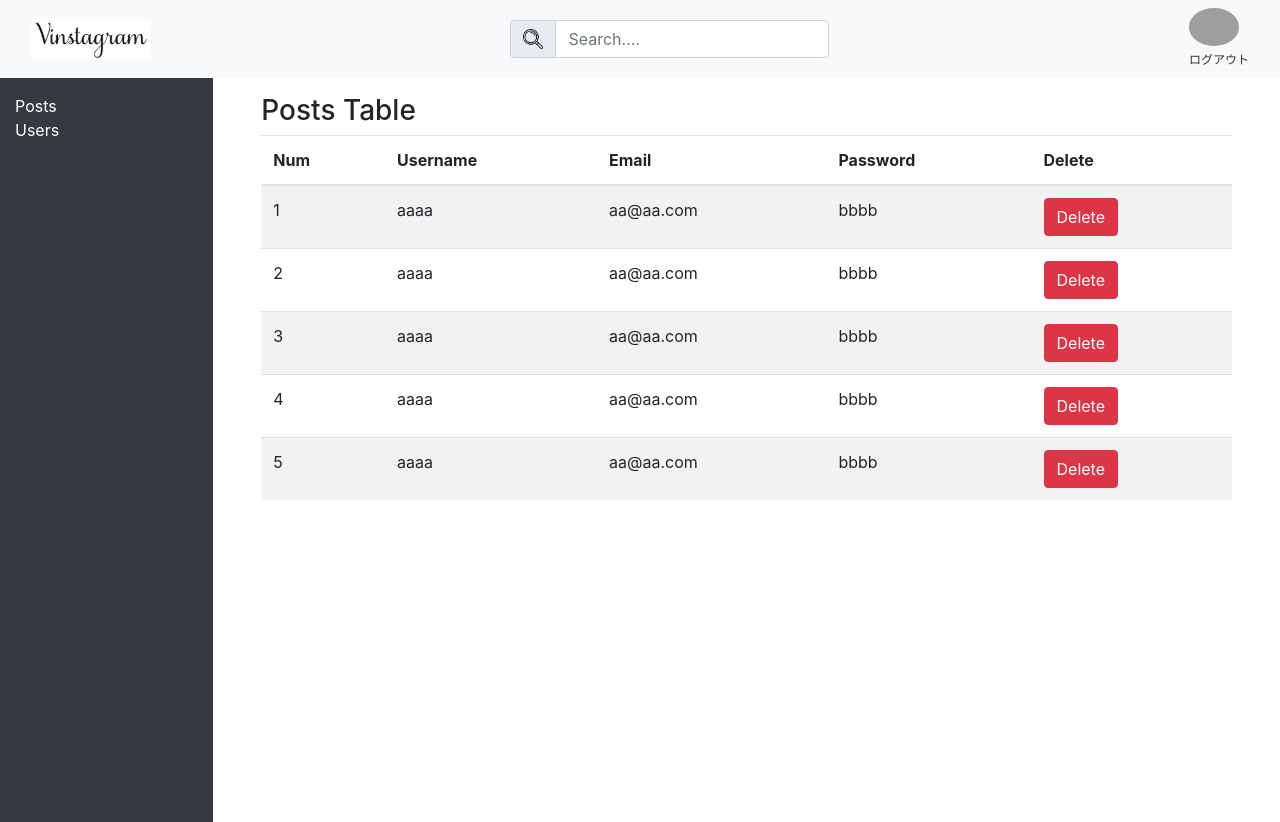
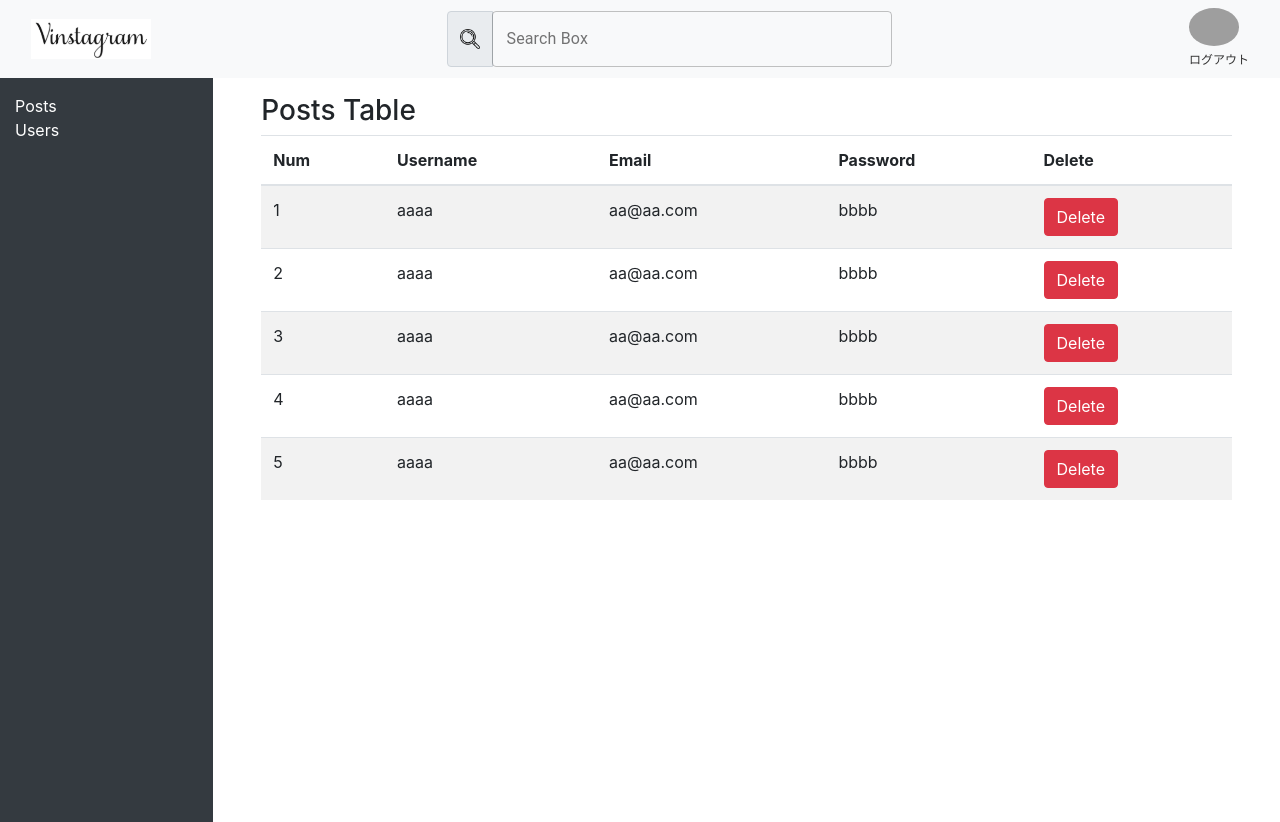
Before and after one commit to trungtd2112/vinstagram, a React (Create React App) app: page /admin in a window 1280 px wide. Built offline with nearby package versions, Linux system fonts and the light colour scheme; grey boxes are pictures that could not be loaded.

Commit message:
add search (user & post) feature

```diff
--- a/package.json
+++ b/package.json
@@ -3,9 +3,13 @@
   "version": "0.1.0",
   "private": true,
   "dependencies": {
+    "@material-ui/core": "^4.11.4",
+    "@material-ui/icons": "^4.11.2",
+    "@material-ui/lab": "^4.0.0-alpha.58",
     "@testing-library/jest-dom": "^5.12.0",
     "@testing-library/react": "^11.2.7",
     "@testing-library/user-event": "^12.8.3",
+    "axios": "^0.21.1",
     "react": "^17.0.2",
     "react-dom": "^17.0.2",
     "react-router-dom": "^5.2.0",
--- a/src/components/Navbar.jsx
+++ b/src/components/Navbar.jsx
@@ -1,17 +1,110 @@
-import React from 'react'
+import React, {useState, useEffect, Fragment} from 'react'
 import PropTypes from 'prop-types'
 
 import logo from "../images/logo.png";
 import searchIcon from "../images/loupe.png";
 
+import axios from 'axios';
+import { TextField, Icon } from '@material-ui/core';
+import { AccountCircle, Collections } from '@material-ui/icons';
+import Autocomplete from '@material-ui/lab/Autocomplete';
+import { useHistory } from 'react-router-dom';
 
 function Navbar(props) {
+
+  const [options, setOptions] = useState([]);
+  const [selected, setSelected] = useState({});
+
+  const history = useHistory();
+
+  const URL = "https://sheltered-coast-77536.herokuapp.com/api/";
 
   const avatarStyles = {
 
     maxWidth : "50px",
     maxHeight : "50px",
     borderRadius : "50%"
+  }
+
+  // const fetchAllData = async(url) => {
+  //   await axios.get(url).then((res) => {
+  //     if (res.data.users) {
+  //       setUsers(res.data.users);
+  //     }
+  //     else if (res.data.posts) {
+  //       setPosts(res.data.posts);
+  //     }
+  //   }).catch(err => {
+  //     console.log(err);
+  //   })
+  // }
+
+  // useEffect(() => {
+  //   fetchAllData(URL + 'users');
+  //   fetchAllData(URL + 'posts');
+  // }, []);
+
+  const getDataFromAPI = (e) => {
+    // console.log(e.target.value);
+    setSelected({});
+    if (e.target.value.trim() !== '') {
+      const urls = [
+        URL + 'users/search/' + e.target.value.trim(),
+        URL + 'posts/search/' + e.target.value.trim()
+      ]
+
+      urls.forEach((url) => {
+        axios.get(url).then((res) => {
+          if (res.data.users) {
+            res.data.users.map((user) => {
+              // if(options.indexOf(user.username) == -1){
+              //   options.push("user.username);
+              // }
+              var existed = false;
+              for (let i = 0; i < options.length; i++) {
+                if (options[i].username == user.username) {
+                  existed = true;
+                  break;
+                }
+              }
+              if (existed == false) options.push(user);
+            });
+          }
+          else if (res.data.posts) {
+            res.data.posts.map((post) => {
+              // if(options.indexOf("[post] " + post.content) == -1){
+              //   options.push("[post] " + post.content);
+              // }
+              var existed = false;
+              for (let i = 0; i < options.length; i++) {
+                if (options[i].content == post.content) {
+                  existed = true;
+                  break;
+                }
+              }
+              if (existed == false) options.push(post);
+            });
+          }
+        }).catch(err => {
+          console.log(err);
+        })
+      })
+    }
+    else setOptions([]);
+  }
+
+  const handleOnKeyDown = (e) => {
+    if (e.key === "Enter" && Object.keys(selected).length !== 0) {
+      console.log("submitting");
+      history.push("/post/detail");
+    }
+  }
+
+  const renderIcon = (option) => {
+    if (option.username) {
+      return <AccountCircle color="secondary" />
+    }
+    else return <Collections color="secondary" />
   }
 
   return (
@@ -28,7 +121,46 @@ function Navbar(props) {
               <div className="input-group-prepend">
                 <span className="input-group-text" id="basic-addon1"><img src={searchIcon} width={20} height={20}/></span>
               </div>
-              <input type="text" className="form-control" placeholder="Search...." aria-describedby="basic-addon1" />
+              <Autocomplete
+                style={{ width: 400 }}
+                freeSolo
+                autoComplete
+                autoHighlight
+                options={options}
+                getOptionSelected={(option, value) => {
+                  if (value === "") {
+                    return false;
+                  } else if (value._id === option._id) {
+                    return true;
+                  }
+                }}
+                getOptionLabel={option => {
+                  return option.username ? option.username : option.content;
+                }}
+                renderOption={option => {
+                  return (
+                    <Fragment>
+                      {renderIcon(option)}
+                      {option.username ? option.username : option.content}
+                    </Fragment>
+                  );
+                }}
+                renderInput={(params) => (
+                  <TextField {...params}
+                    style={{ textAlign: 'center' }}
+                    onChange={getDataFromAPI}
+                    variant="outlined"
+                    label="Search Box"
+                  />
+                )}
+                onChange={(event, newValue) => {
+                  <span>
+                    {setSelected(newValue)}
+                  </span>
+                }}
+                onKeyDown={handleOnKeyDown}
+              />
+              {selected && selected.username ? <img src={selected.avatar} style={{width: 50, height: 50, borderRadius: 50/2}} /> : null}
             </div>
           </form>
         </ul>
```
Also changed, not shown: 1 other file (tests, documents, lock files or other folders).
